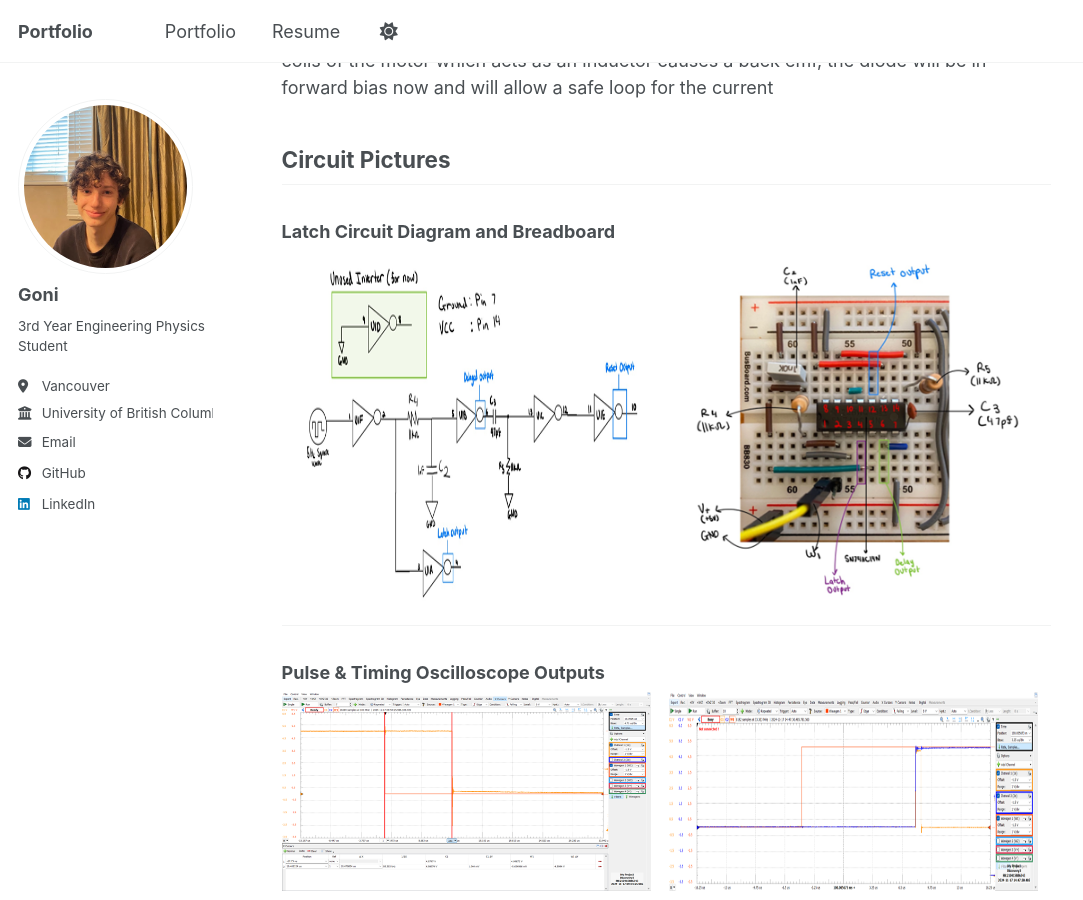
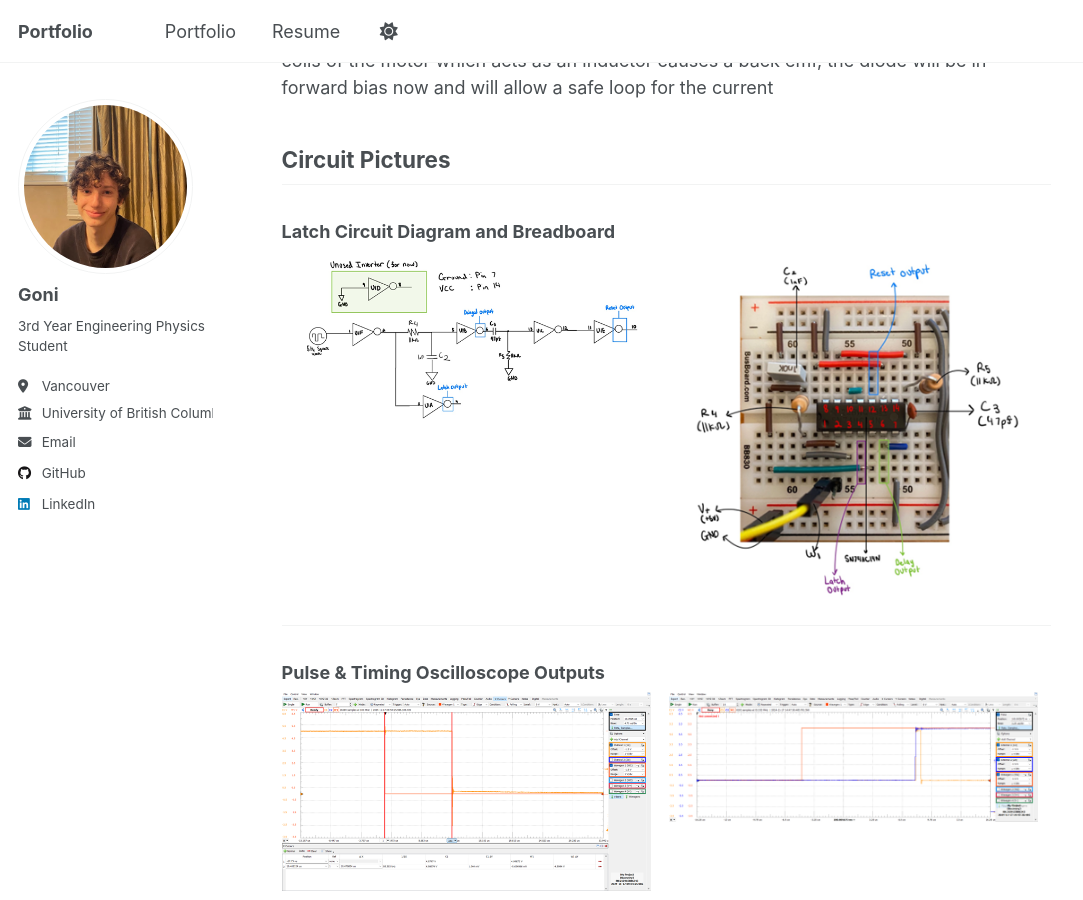
Before and after one commit to GoniBM/gonibm.github.io, a Jekyll site: the page built from _portfolio/portfolio-4.md, in a window 1280 px wide and 900 px high, scrolled down 1925 px. Shown: the whole window, without its empty margins (0-1083 px from the left). Built offline with Jekyll 4.4.1, drawn with Linux system fonts in a browser that asks for light colours; a script that is not in the unit is left out.

Commit message:
Update image layout for better alignment and sizing

```diff
--- a/_portfolio/portfolio-4.md
+++ b/_portfolio/portfolio-4.md
@@ -46,38 +46,40 @@ the current
 ## Circuit Pictures
 
 ### Latch Circuit Diagram and Breadboard
-<div style="display:flex; gap:1rem; flex-wrap:wrap;">
-  <img src="/images/LatchCircuit.png" style="max-width:48%; height:auto;">
-  <img src="/images/Latch_Circuit.png" style="max-width:48%; height:auto;">
+<div style="display:flex; gap:1rem; flex-wrap:wrap; align-items:flex-start;">
+  <img src="/images/LatchCircuit.png" style="max-width:48%; width:100%; height:auto !important;">
+  <img src="/images/Latch_Circuit.png" style="max-width:48%; width:100%; height:auto !important;">
 </div>
 
 ---
 
 ### Pulse & Timing Oscilloscope Outputs
-<div style="display:flex; gap:1rem; flex-wrap:wrap;">
-  <img src="/images/Delay_Pulse.png" style="max-width:48%; height:auto;">
-  <img src="/images/Reset_Pulse.png" style="max-width:48%; height:auto;">
+<div style="display:flex; gap:1rem; flex-wrap:wrap; align-items:flex-start;">
+  <img src="/images/Delay_Pulse.png" style="max-width:48%; width:100%; height:auto !important;">
+  <img src="/images/Reset_Pulse.png" style="max-width:48%; width:100%; height:auto !important;">
 </div>
 
 ---
 
 ### Clock – DLatch Circuit Breadboard
-<div style="display:flex; gap:1rem; flex-wrap:wrap;">
-  <img src="/images/DlatchBreadboard.jpg" style="max-width:32%; height:auto;">
-  <img src="/images/DLatchLogic.png" style="max-width:32%; height:auto;">
+<div style="display:flex; gap:1rem; flex-wrap:wrap; align-items:flex-start;">
+  <img src="/images/DlatchBreadboard.jpg" style="max-width:32%; width:100%; height:auto !important;">
+  <img src="/images/DLatchLogic.png" style="max-width:32%; width:100%; height:auto !important;">
 </div>
 
 ---
 
 ### DLatch – R2R – Buffer Circuit Diagram, Breadboard
-<div style="display:flex; gap:1rem; flex-wrap:wrap;">
-  <img src="/images/Buffer.jpg" style="max-width:32%; height:auto;">
-  <img src="/images/BufferBreadboard.jpg" style="max-width:32%; height:auto;">
+<div style="display:flex; gap:1rem; flex-wrap:wrap; align-items:flex-start;">
+  <img src="/images/Buffer.jpg" style="max-width:32%; width:100%; height:auto !important;">
+  <img src="/images/BufferBreadboard.jpg" style="max-width:32%; width:100%; height:auto !important;">
 </div>
 
 ---
+
 ### Amplifier
-<div style="display:flex; gap:1rem; flex-wrap:wrap;">
-  <img src="/images/ErrorAmplifier.jpg" style="max-width:48%; height:auto;">
-  <img src="/images/Error_Amplifier.jpg" style="max-width:48%; height:auto;">
+<div style="display:flex; gap:1rem; flex-wrap:wrap; align-items:flex-start;">
+  <img src="/images/ErrorAmplifier.jpg" style="max-width:48%; width:100%; height:auto !important;">
+  <img src="/images/Error_Amplifier.jpg" style="max-width:48%; width:100%; height:auto !important;">
 </div>
+>
```
